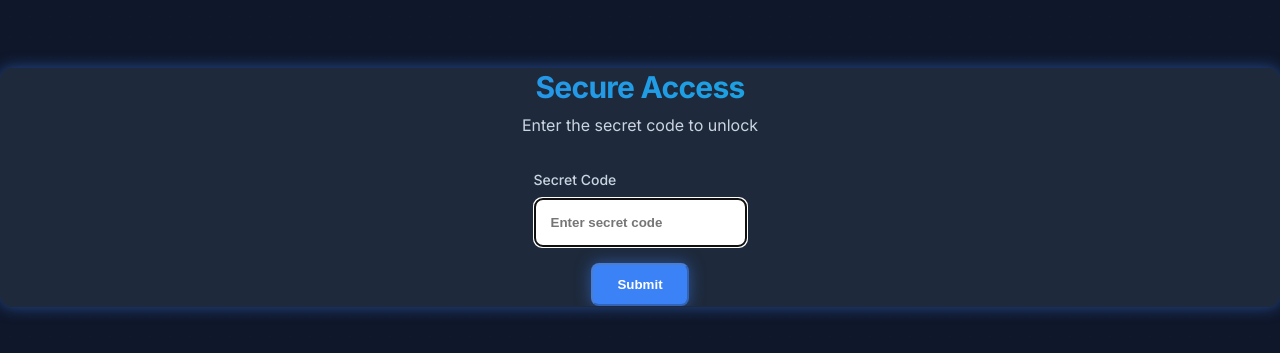
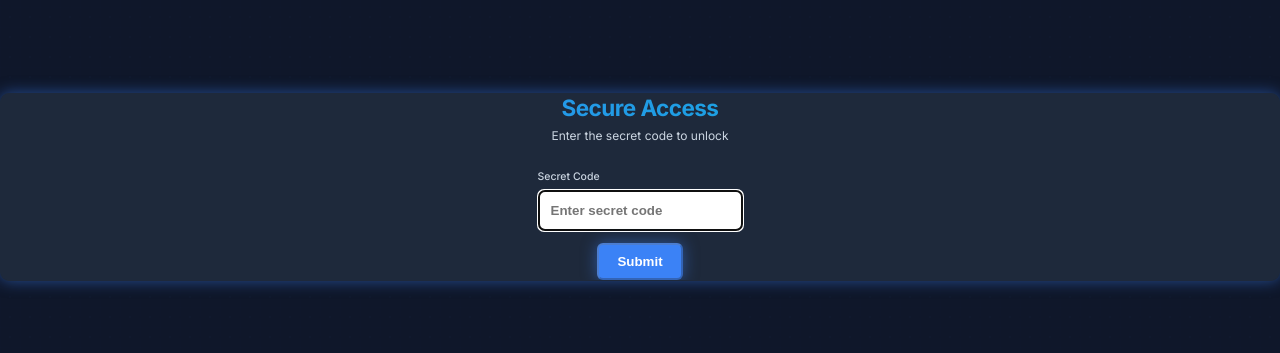
Before and after one commit to dawsonpaul/cv-website, a Next.js app: page / in a window 1280 px wide. Shown: the part 213-566 px from the top of the page. Built offline with nearby package versions, Linux system fonts and the light colour scheme.

Commit message:
Reduce text size: change base font from 16px to 12px and proportionally adjust heading sizes

```diff
--- a/src/app/globals.css
+++ b/src/app/globals.css
@@ -8,6 +8,7 @@
   --primary: #1e40af;
   --primary-light: #3b82f6;
   --primary-accent: #2563eb;
+  font-size: 12px;
 }
 
 /* Hide all Next.js debug elements */
--- a/src/app/globals.scss
+++ b/src/app/globals.scss
@@ -96,7 +96,7 @@
 
 html {
   scroll-behavior: smooth;
-  font-size: 16px;
+  font-size: 12px;
 }
 
 body {
@@ -138,26 +138,26 @@ h6 {
 }
 
 h1 {
-  font-size: 2.5rem;
+  font-size: 2rem;
 
   @media (min-width: 768px) {
-    font-size: 3.5rem;
+    font-size: 2.75rem;
   }
 }
 
 h2 {
-  font-size: 2rem;
+  font-size: 1.5rem;
 
   @media (min-width: 768px) {
-    font-size: 2.5rem;
+    font-size: 2rem;
   }
 }
 
 h3 {
-  font-size: 1.5rem;
+  font-size: 1.25rem;
 
   @media (min-width: 768px) {
-    font-size: 1.75rem;
+    font-size: 1.5rem;
   }
 }
 
@@ -693,13 +693,17 @@ p {
   animation: doorOpenLeft 2s cubic-bezier(0.87, 0, 0.13, 1) forwards;
   box-shadow: 5px 0 15px rgba(0, 0, 0, 0.5);
   &::after {
-    content: '';
+    content: "";
     position: absolute;
     top: 0;
     right: 0;
     width: 1px;
     height: 100%;
-    background: linear-gradient(to bottom, var(--color-primary-light), transparent);
+    background: linear-gradient(
+      to bottom,
+      var(--color-primary-light),
+      transparent
+    );
     opacity: 0.7;
   }
 }
@@ -716,13 +720,17 @@ p {
   animation: doorOpenRight 2s cubic-bezier(0.87, 0, 0.13, 1) forwards;
   box-shadow: -5px 0 15px rgba(0, 0, 0, 0.5);
   &::after {
-    content: '';
+    content: "";
     position: absolute;
     top: 0;
     left: 0;
     width: 1px;
     height: 100%;
-    background: linear-gradient(to bottom, var(--color-primary-light), transparent);
+    background: linear-gradient(
+      to bottom,
+      var(--color-primary-light),
+      transparent
+    );
     opacity: 0.7;
   }
 }
```
